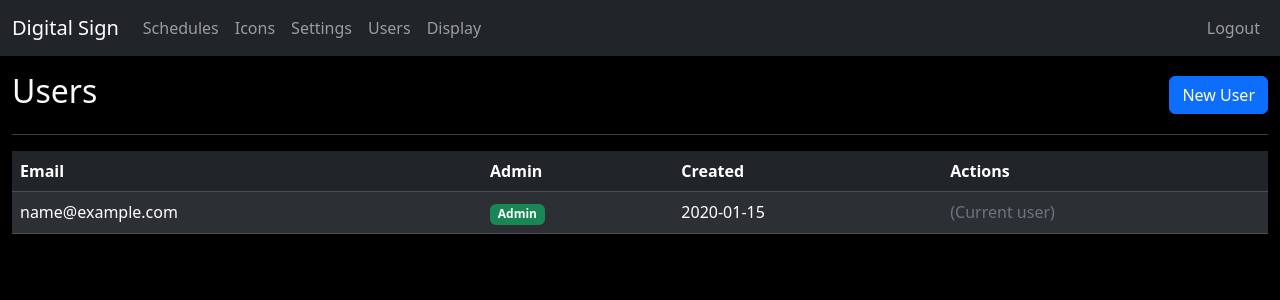
After one commit to porcej/welcome-board, a Flask app: page /users/ in a window 1280 px wide. The commit adds this page. Shown: the top 300 px of the page. Run offline with Flask 3, Linux system fonts and the light colour scheme; a user stored in the database is signed in; tables that the repository leaves empty hold one stand-in row (values such as "Sample post").

Commit message:
Added user management

```diff
--- a/app/__init__.py
+++ b/app/__init__.py
@@ -11,11 +11,13 @@ def register_blueprints(app: Flask) -> None:
     from .schedules.routes import schedules_bp
     from .display.routes import display_bp
     from .icons.routes import icons_bp
+    from .users.routes import users_bp
 
     app.register_blueprint(auth_bp, url_prefix="/auth")
     app.register_blueprint(schedules_bp, url_prefix="/schedules")
     app.register_blueprint(display_bp, url_prefix="/display")
     app.register_blueprint(icons_bp, url_prefix="/icons")
+    app.register_blueprint(users_bp, url_prefix="/users")
 
 
 def create_app() -> Flask:
--- a/app/templates/base.html
+++ b/app/templates/base.html
@@ -27,6 +27,11 @@
               <li class="nav-item">
                 <a class="nav-link" href="{{ url_for('schedules.settings') }}">Settings</a>
               </li>
+              {% if current_user.is_admin %}
+              <li class="nav-item">
+                <a class="nav-link" href="{{ url_for('users.list_users') }}">Users</a>
+              </li>
+              {% endif %}
             {% endif %}
             <li class="nav-item">
               <a class="nav-link" href="{{ url_for('display.sign') }}">Display</a>
--- /dev/null
+++ b/app/templates/users/index.html
@@ -0,0 +1,53 @@
+{% extends "base.html" %}
+{% block title %}Users{% endblock %}
+{% block content %}
+<div class="d-flex justify-content-between align-items-center">
+  <h2>Users</h2>
+  <div>
+    <a href="{{ url_for('users.new_user') }}" class="btn btn-primary">New User</a>
+  </div>
+</div>
+<hr>
+{% if users %}
+  <div class="table-responsive">
+    <table class="table table-dark table-striped">
+      <thead>
+        <tr>
+          <th>Email</th>
+          <th>Admin</th>
+          <th>Created</th>
+          <th>Actions</th>
+        </tr>
+      </thead>
+      <tbody>
+        {% for user in users %}
+          <tr>
+            <td>{{ user.email }}</td>
+            <td>
+              {% if user.is_admin %}
+                <span class="badge bg-success">Admin</span>
+              {% else %}
+                <span class="badge bg-secondary">User</span>
+              {% endif %}
+            </td>
+            <td>{{ user.created_at.strftime('%Y-%m-%d') }}</td>
+            <td>
+              {% if user.id != current_user.id %}
+                <a href="{{ url_for('users.edit_user', user_id=user.id) }}" class="btn btn-sm btn-outline-light">Edit</a>
+                <form method="post" action="{{ url_for('users.delete_user', user_id=user.id) }}" class="d-inline">
+                  <input type="hidden" name="csrf_token" value="{{ csrf_token() }}">
+                  <button type="submit" class="btn btn-sm btn-danger" onclick="return confirm('Delete user {{ user.email }}?')">Delete</button>
+                </form>
+              {% else %}
+                <span class="text-secondary">(Current user)</span>
+              {% endif %}
+            </td>
+          </tr>
+        {% endfor %}
+      </tbody>
+    </table>
+  </div>
+{% else %}
+  <p class="text-secondary">No users yet. <a href="{{ url_for('users.new_user') }}">Create one</a></p>
+{% endif %}
+{% endblock %}
--- /dev/null
+++ b/app/users/__init__.py
@@ -0,0 +1,5 @@
+from flask import Blueprint
+
+users_bp = Blueprint("users", __name__)
+
+from . import routes
--- /dev/null
+++ b/app/users/routes.py
@@ -0,0 +1,87 @@
+from flask import render_template, redirect, url_for, flash, request
+from flask_login import login_required, current_user
+from . import users_bp
+from ..extensions import db
+from ..models import User
+from ..forms.users import UserForm
+
+
+def admin_required(f):
+    """Decorator to require admin access"""
+    from functools import wraps
+    @wraps(f)
+    @login_required
+    def decorated_function(*args, **kwargs):
+        if not current_user.is_admin:
+            flash("Admin access required", "danger")
+            return redirect(url_for("index"))
+        return f(*args, **kwargs)
+    return decorated_function
+
+
+@users_bp.route("/")
+@admin_required
+def list_users():
+    users = User.query.order_by(User.email).all()
+    return render_template("users/index.html", users=users)
+
+
+@users_bp.route("/new", methods=["GET", "POST"])
+@admin_required
+def new_user():
+    form = UserForm()
+    if form.validate_on_submit():
+        if not form.password.data:
+            flash("Password is required for new users", "danger")
+            return render_template("users/form.html", form=form, title="New User")
+
+        user = User(
+            email=form.email.data.lower().strip(),
+            is_admin=form.is_admin.data
+        )
+        user.set_password(form.password.data)
+        db.session.add(user)
+        db.session.commit()
+        flash(f"User {user.email} created successfully", "success")
+        return redirect(url_for("users.list_users"))
+    return render_template("users/form.html", form=form, title="New User")
+
+
+@users_bp.route("/<int:user_id>/edit", methods=["GET", "POST"])
+@admin_required
+def edit_user(user_id):
+    user = User.query.get_or_404(user_id)
+    # Prevent editing yourself to avoid locking yourself out
+    if user.id == current_user.id:
+        flash("You cannot edit your own account from this page", "warning")
+        return redirect(url_for("users.list_users"))
+
+    form = UserForm(obj=user, user=user)
+    if form.validate_on_submit():
+        user.email = form.email.data.lower().strip()
+        user.is_admin = form.is_admin.data
+
+        # Only update password if a new one is provided
+        if form.password.data:
+            user.set_password(form.password.data)
+
+        db.session.commit()
+        flash(f"User {user.email} updated successfully", "success")
+        return redirect(url_for("users.list_users"))
+    return render_template("users/form.html", form=form, title="Edit User", user=user)
+
+
+@users_bp.route("/<int:user_id>/delete", methods=["POST"])
+@admin_required
+def delete_user(user_id):
+    user = User.query.get_or_404(user_id)
+    # Prevent deleting yourself
+    if user.id == current_user.id:
+        flash("You cannot delete your own account", "danger")
+        return redirect(url_for("users.list_users"))
+
+    email = user.email
+    db.session.delete(user)
+    db.session.commit()
+    flash(f"User {email} deleted successfully", "success")
+    return redirect(url_for("users.list_users"))
```
Also changed, not shown: app/forms/users.py (added, +21 -0 lines), app/templates/index.html (+20 -0 lines), app/templates/users/form.html (added, +46 -0 lines).
